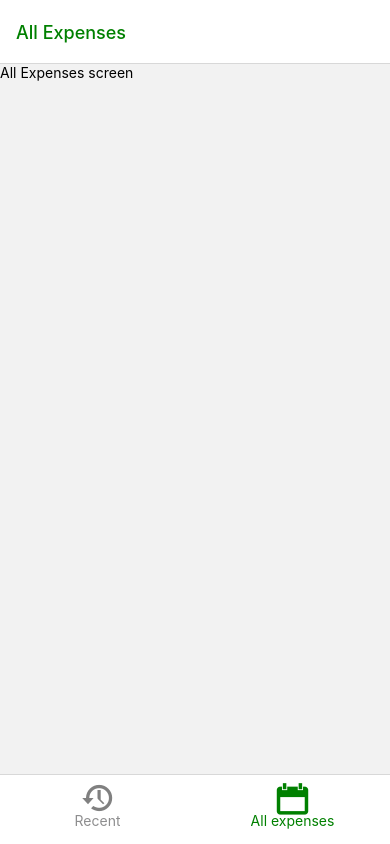
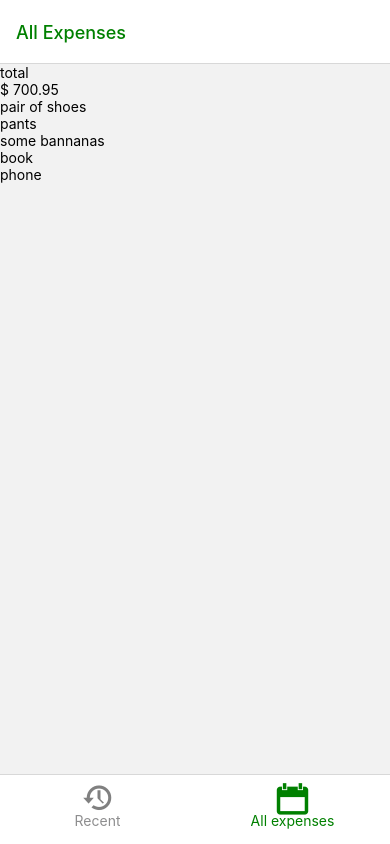
Before and after one commit to DusanVulic/Expense-tracker, a React Native app: screen /AllExpenses in a window 390 px wide. Built offline with nearby package versions, Linux system fonts and the light colour scheme.

Commit message:
dummy data added and componennts created

```diff
--- a/App.js
+++ b/App.js
@@ -48,7 +48,7 @@ const ExpensesOverview = () => {
             <Entypo
               name="back-in-time"
               color={focused ? "green" : "gray"}
-              size={32}
+              size={30}
             />
           ),
         }}
--- a/components/ExpensesList.js
+++ b/components/ExpensesList.js
@@ -1,8 +1,16 @@
 import React from "react";
-import { FlatList } from "react-native";
+import { FlatList, Text } from "react-native";
 
-const ExpensesList = () => {
-  return <FlatList></FlatList>;
+const ExpensesList = ({ expenses }) => {
+  return (
+    <FlatList
+      data={expenses}
+      keyExtractor={(item) => item.id}
+      renderItem={({ item }) => {
+        return <Text>{item.description}</Text>;
+      }}
+    />
+  );
 };
 
 export default ExpensesList;
--- a/components/ExpensesOutput.js
+++ b/components/ExpensesOutput.js
@@ -4,10 +4,43 @@ import ExpensesList from "./ExpensesList";
 import ExpensesSummary from "./ExpensesSummary";
 
 const ExpensesOutput = ({ expenses, expensesPeriod }) => {
+  const DUMMY_EXPENSES = [
+    {
+      id: "e1",
+      description: "pair of shoes",
+      amount: 59.99,
+      date: new Date("2022-09-23"),
+    },
+    {
+      id: "e2",
+      description: "pants",
+      amount: 29.99,
+      date: new Date("2022-02-13"),
+    },
+    {
+      id: "e3",
+      description: "some bannanas",
+      amount: 2.99,
+      date: new Date("2022-05-22"),
+    },
+    {
+      id: "e4",
+      description: "book",
+      amount: 6.99,
+      date: new Date("2022-06-18"),
+    },
+    {
+      id: "e5",
+      description: "phone",
+      amount: 600.99,
+      date: new Date("2022-09-18"),
+    },
+  ];
+
   return (
     <View>
-      <ExpensesSummary expenses={expenses} periodName={expensesPeriod} />
-      <ExpensesList />
+      <ExpensesSummary expenses={DUMMY_EXPENSES} periodName={expensesPeriod} />
+      <ExpensesList expenses={DUMMY_EXPENSES} />
     </View>
   );
 };
--- a/screens/AllExpenses.js
+++ b/screens/AllExpenses.js
@@ -1,8 +1,9 @@
 import React from "react";
 import { Text } from "react-native";
+import ExpensesOutput from "./../components/ExpensesOutput";
 
 const AllExpenses = () => {
-  return <Text>All Expenses screen</Text>;
+  return <ExpensesOutput expensesPeriod="total" />;
 };
 
 export default AllExpenses;
--- a/screens/RecentExpenses.js
+++ b/screens/RecentExpenses.js
@@ -1,7 +1,8 @@
 import React from "react";
 import { Text } from "react-native";
+import ExpensesOutput from "./../components/ExpensesOutput";
 const RecentExpenses = () => {
-  return <Text>Recent Expenses screen</Text>;
+  return <ExpensesOutput expensesPeriod="last 7 days" />;
 };
 
 export default RecentExpenses;
```
